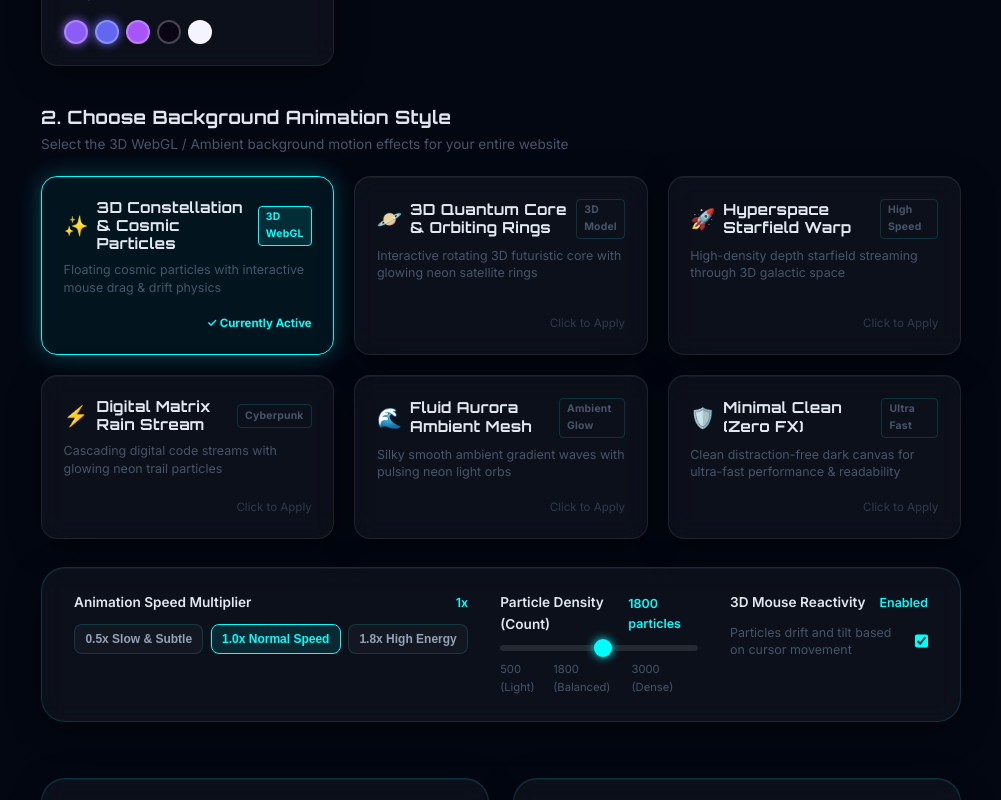
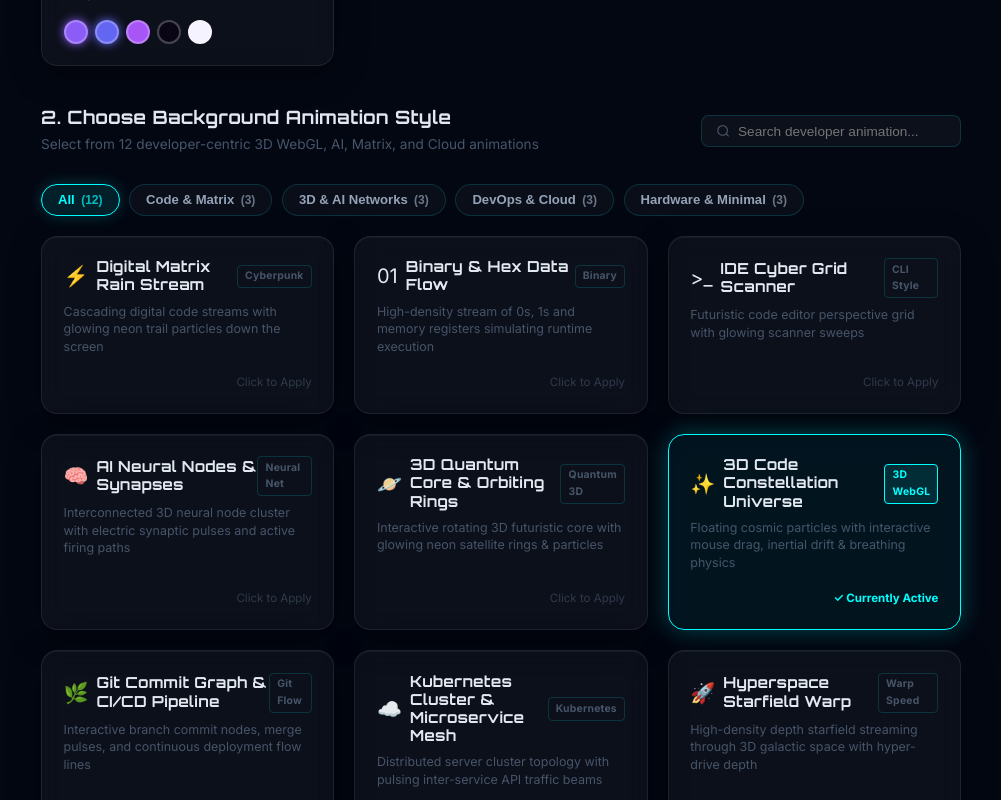
Before and after one commit to mardy-technology-ltd/john-liton-mardy-portfolio, a Next.js app: page /admin/theme in a window 1280 px wide. Shown: the part 1400-2200 px from the top of the page, without its empty margins (279-1280 px from the left). Built offline with nearby package versions, Linux system fonts and the light colour scheme.

Commit message:
feat(theme): add 12 developer background animation styles with category tabs and live search

```diff
--- a/src/app/admin/theme/page.js
+++ b/src/app/admin/theme/page.js
@@ -7,6 +7,7 @@ import { themePresets, bgAnimationOptions } from '@/data/cmsData';
 import styles from './adminTheme.module.css';
 
 const categories = ['All', 'Developer & Sci-Fi', 'Executive & Luxury', 'Creative & Gradients'];
+const animCategories = ['All', 'Code & Matrix', '3D & AI Networks', 'DevOps & Cloud', 'Hardware & Minimal'];
 
 export default function AdminThemePage() {
   const { cmsData, setTheme, setCustomColors, updateThemeConfig } = useCMS();
@@ -17,6 +18,9 @@ export default function AdminThemePage() {
 
   const [activeCategory, setActiveCategory] = useState('All');
   const [searchQuery, setSearchQuery] = useState('');
+
+  const [animCategory, setAnimCategory] = useState('All');
+  const [animSearchQuery, setAnimSearchQuery] = useState('');
 
   const [customForm, setCustomForm] = useState({
     primary: currentColors.primary || '#00ffff',
@@ -82,6 +86,16 @@ export default function AdminThemePage() {
       preset.name.toLowerCase().includes(searchQuery.toLowerCase()) ||
       preset.description.toLowerCase().includes(searchQuery.toLowerCase()) ||
       preset.badge?.toLowerCase().includes(searchQuery.toLowerCase());
+    return matchesCategory && matchesSearch;
+  });
+
+  // Filtered background animations
+  const filteredAnims = bgAnimationOptions.filter((opt) => {
+    const matchesCategory = animCategory === 'All' || opt.category === animCategory;
+    const matchesSearch =
+      opt.name.toLowerCase().includes(animSearchQuery.toLowerCase()) ||
+      opt.description.toLowerCase().includes(animSearchQuery.toLowerCase()) ||
+      opt.badge?.toLowerCase().includes(animSearchQuery.toLowerCase());
     return matchesCategory && matchesSearch;
   });
 
@@ -231,12 +245,45 @@ export default function AdminThemePage() {
         <div className={styles.presetHeaderRow}>
           <div>
             <h2 className={styles.sectionTitle}>2. Choose Background Animation Style</h2>
-            <p className={styles.sectionSub}>Select the 3D WebGL / Ambient background motion effects for your entire website</p>
+            <p className={styles.sectionSub}>Select from {bgAnimationOptions.length} developer-centric 3D WebGL, AI, Matrix, and Cloud animations</p>
+          </div>
+
+          {/* Animation Search Input */}
+          <div className={styles.searchWrapper}>
+            <svg width="16" height="16" viewBox="0 0 24 24" fill="none" stroke="currentColor" strokeWidth="2" className={styles.searchIcon}>
+              <circle cx="11" cy="11" r="8" />
+              <line x1="21" y1="21" x2="16.65" y2="16.65" />
+            </svg>
+            <input
+              type="text"
+              placeholder="Search developer animation..."
+              value={animSearchQuery}
+              onChange={(e) => setAnimSearchQuery(e.target.value)}
+              className={styles.searchInput}
+            />
           </div>
         </div>
 
+        {/* Animation Category Filter Pills */}
+        <div className={styles.categoryFilters}>
+          {animCategories.map((cat) => {
+            const count = cat === 'All' ? bgAnimationOptions.length : bgAnimationOptions.filter((a) => a.category === cat).length;
+            const isActive = animCategory === cat;
+            return (
+              <button
+                key={cat}
+                type="button"
+                className={`${styles.catBtn} ${isActive ? styles.catBtnActive : ''}`}
+                onClick={() => setAnimCategory(cat)}
+              >
+                {cat} <span className={styles.catCount}>({count})</span>
+              </button>
+            );
+          })}
+        </div>
+
         <div className={styles.bgAnimGrid}>
-          {bgAnimationOptions.map((opt) => {
+          {filteredAnims.map((opt) => {
             const isSelected = (cmsData?.themeConfig?.bgAnimation || 'particles') === opt.id;
             return (
               <motion.div
@@ -248,6 +295,7 @@ export default function AdminThemePage() {
                 }}
                 whileHover={{ scale: 1.02 }}
                 whileTap={{ scale: 0.98 }}
+                layout
               >
                 <div className={styles.animTop}>
                   <div className={styles.animIconTitle}>
@@ -277,6 +325,12 @@ export default function AdminThemePage() {
             );
           })}
         </div>
+
+        {filteredAnims.length === 0 && (
+          <div className={styles.emptySearch}>
+            <p>No background animations matched &ldquo;{animSearchQuery}&rdquo;. Try another search term!</p>
+          </div>
+        )}
 
         {/* Animation Motion Controls */}
         <div className={`glass-card ${styles.motionControlsCard}`}>
--- a/src/data/cmsData.js
+++ b/src/data/cmsData.js
@@ -347,47 +347,108 @@ export const themePresets = {
 };
 
 export const bgAnimationOptions = [
+  // === 1. CODE & MATRIX ===
   {
-    id: 'particles',
-    name: '3D Constellation & Cosmic Particles',
-    icon: '✨',
-    badge: '3D WebGL',
-    description: 'Floating cosmic particles with interactive mouse drag & drift physics',
+    id: 'matrix-stream',
+    name: 'Digital Matrix Rain Stream',
+    category: 'Code & Matrix',
+    icon: '⚡',
+    badge: 'Cyberpunk',
+    description: 'Cascading digital code streams with glowing neon trail particles down the screen',
+  },
+  {
+    id: 'binary-stream',
+    name: 'Binary & Hex Data Flow',
+    category: 'Code & Matrix',
+    icon: '01',
+    badge: 'Binary',
+    description: 'High-density stream of 0s, 1s and memory registers simulating runtime execution',
+  },
+  {
+    id: 'terminal-grid',
+    name: 'IDE Cyber Grid Scanner',
+    category: 'Code & Matrix',
+    icon: '>_',
+    badge: 'CLI Style',
+    description: 'Futuristic code editor perspective grid with glowing scanner sweeps',
+  },
+
+  // === 2. 3D & AI NETWORKS ===
+  {
+    id: 'neural-network',
+    name: 'AI Neural Nodes & Synapses',
+    category: '3D & AI Networks',
+    icon: '🧠',
+    badge: 'Neural Net',
+    description: 'Interconnected 3D neural node cluster with electric synaptic pulses and active firing paths',
   },
   {
     id: 'cyber-core',
     name: '3D Quantum Core & Orbiting Rings',
+    category: '3D & AI Networks',
     icon: '🪐',
-    badge: '3D Model',
-    description: 'Interactive rotating 3D futuristic core with glowing neon satellite rings',
+    badge: 'Quantum 3D',
+    description: 'Interactive rotating 3D futuristic core with glowing neon satellite rings & particles',
+  },
+  {
+    id: 'particles',
+    name: '3D Code Constellation Universe',
+    category: '3D & AI Networks',
+    icon: '✨',
+    badge: '3D WebGL',
+    description: 'Floating cosmic particles with interactive mouse drag, inertial drift & breathing physics',
+  },
+
+  // === 3. DEVOPS & CLOUD ===
+  {
+    id: 'git-graph',
+    name: 'Git Commit Graph & CI/CD Pipeline',
+    category: 'DevOps & Cloud',
+    icon: '🌿',
+    badge: 'Git Flow',
+    description: 'Interactive branch commit nodes, merge pulses, and continuous deployment flow lines',
+  },
+  {
+    id: 'cloud-mesh',
+    name: 'Kubernetes Cluster & Microservice Mesh',
+    category: 'DevOps & Cloud',
+    icon: '☁️',
+    badge: 'Kubernetes',
+    description: 'Distributed server cluster topology with pulsing inter-service API traffic beams',
   },
   {
     id: 'deep-space',
     name: 'Hyperspace Starfield Warp',
+    category: 'DevOps & Cloud',
     icon: '🚀',
-    badge: 'High Speed',
-    description: 'High-density depth starfield streaming through 3D galactic space',
+    badge: 'Warp Speed',
+    description: 'High-density depth starfield streaming through 3D galactic space with hyper-drive depth',
   },
+
+  // === 4. HARDWARE & MINIMAL ===
   {
-    id: 'matrix-stream',
-    name: 'Digital Matrix Rain Stream',
-    icon: '⚡',
-    badge: 'Cyberpunk',
-    description: 'Cascading digital code streams with glowing neon trail particles',
+    id: 'circuit-board',
+    name: 'Silicon Circuit Logic Pulse',
+    category: 'Hardware & Minimal',
+    icon: '🔌',
+    badge: 'Hardware',
+    description: 'Glowing PCB logic pathways with traveling electric pulse packets along motherboard traces',
   },
   {
     id: 'aurora-waves',
     name: 'Fluid Aurora Ambient Mesh',
+    category: 'Hardware & Minimal',
     icon: '🌊',
     badge: 'Ambient Glow',
-    description: 'Silky smooth ambient gradient waves with pulsing neon light orbs',
+    description: 'Silky smooth ambient gradient waves with pulsing neon light orbs for aesthetic focus',
   },
   {
     id: 'minimal-clean',
-    name: 'Minimal Clean (Zero FX)',
+    name: 'Focus Mode (Zero 3D FX)',
+    category: 'Hardware & Minimal',
     icon: '🛡️',
     badge: 'Ultra Fast',
-    description: 'Clean distraction-free dark canvas for ultra-fast performance & readability',
+    description: 'Clean distraction-free dark canvas optimized for maximum reading focus & speed',
   },
 ];
 
```
Also changed, not shown: src/components/3d/ParticleField.jsx (+127 -30 lines).
